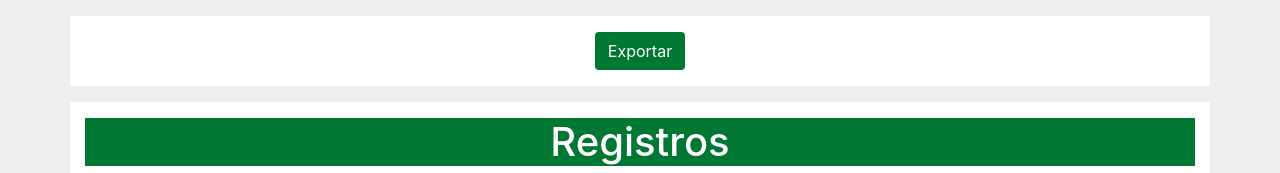
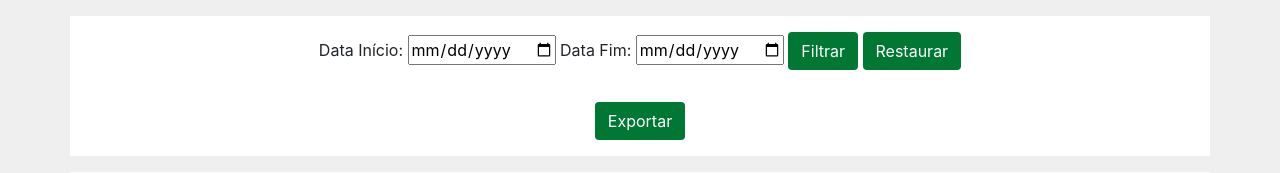
Before and after one commit to ricardaotsi/IFPRAcesso, a Django app: page /relatorio/ in a window 1280 px wide. Shown: the part 158-331 px from the top of the page. Run offline with Django 3.2, Linux system fonts and the light colour scheme; the visitor is signed in with stand-in values (Sample User, id 1); data that the repository does not hold is empty; some libraries are stand-ins or nearby versions.

Commit message:
Implemented filter in registry page

```diff
--- a/ifpracessomain/static/ifpracessomain/js/relatorio.js
+++ b/ifpracessomain/static/ifpracessomain/js/relatorio.js
@@ -5,6 +5,39 @@ $(document).ready(function () {
             html: '.table'
         });
 
-        doc.save('table.pdf');
+        doc.save('relatorio.pdf');
+    });
+
+    $('.filtrar').click(function(event){
+        event.preventDefault();
+        var inicio = new Date($(".dt_inicio")[0].value);
+        var fim = new Date($(".dt_fim")[0].value);
+        if (inicio.length != 0 && fim.length == 0){
+            $( ".registro" ).each(function( index ) {
+                y=$(this)[0].children[2].textContent.substring(6,10);
+                m=$(this)[0].children[2].textContent.substring(3,5);
+                d=$(this)[0].children[2].textContent.substring(0,2);
+                var date_test = new Date(y.concat("-",m,"-",d));
+                if(date_test<inicio){
+                    $(this).remove();
+                }
+                // console.log(date_test, inicio)
+            });
+        }else if(inicio.length != 0 && fim.length != 0){
+            $( ".registro" ).each(function( index ) {
+                y=$(this)[0].children[2].textContent.substring(6,10);
+                m=$(this)[0].children[2].textContent.substring(3,5);
+                d=$(this)[0].children[2].textContent.substring(0,2);
+                var date_test = new Date(y.concat("-",m,"-",d));
+                if(date_test<inicio || date_test>fim){
+                    $(this).remove();
+                }
+            });
+        }
+    });
+
+    $('.restaurar').click(function(event){
+        event.preventDefault();
+        location.reload();
     });
 });
--- a/ifpracessomain/templates/ifpracessomain/relatorio.html
+++ b/ifpracessomain/templates/ifpracessomain/relatorio.html
@@ -2,6 +2,18 @@
 {% load static %}
 {% block content %}
 <div class="container bg-white mt-3 text-center">
+    <form class="mt-3 pessoa" method="GET">
+        <div class="form-row">
+            <div class="form-group col">
+                <label>Data Início:</label>
+                <input type="date" class="dt_inicio">
+                <label>Data Fim:</label>
+                <input type="date" class="dt_fim">
+                <button type="submit" class="filtrar btn btn-index text-center">Filtrar</button>
+                <button type="submit" class="restaurar btn btn-index text-center">Restaurar</button>
+            </div>
+        </div>
+    </form>
     <div class="mt-3 mb-3 text-center">
         <button type="submit" class="exportar btn btn-index text-center">Exportar</button>
     </div>
@@ -20,7 +32,7 @@
         </thead>
         <tbody>
             {% for r in registros %}
-            <tr>
+            <tr class="registro">
                 <td>{{ nome }}</td>
                 <td>{{ r.matricula }}</td>
                 <td>{{ r.dt_registro|date:'d/m/Y H:i' }}</td>
```
